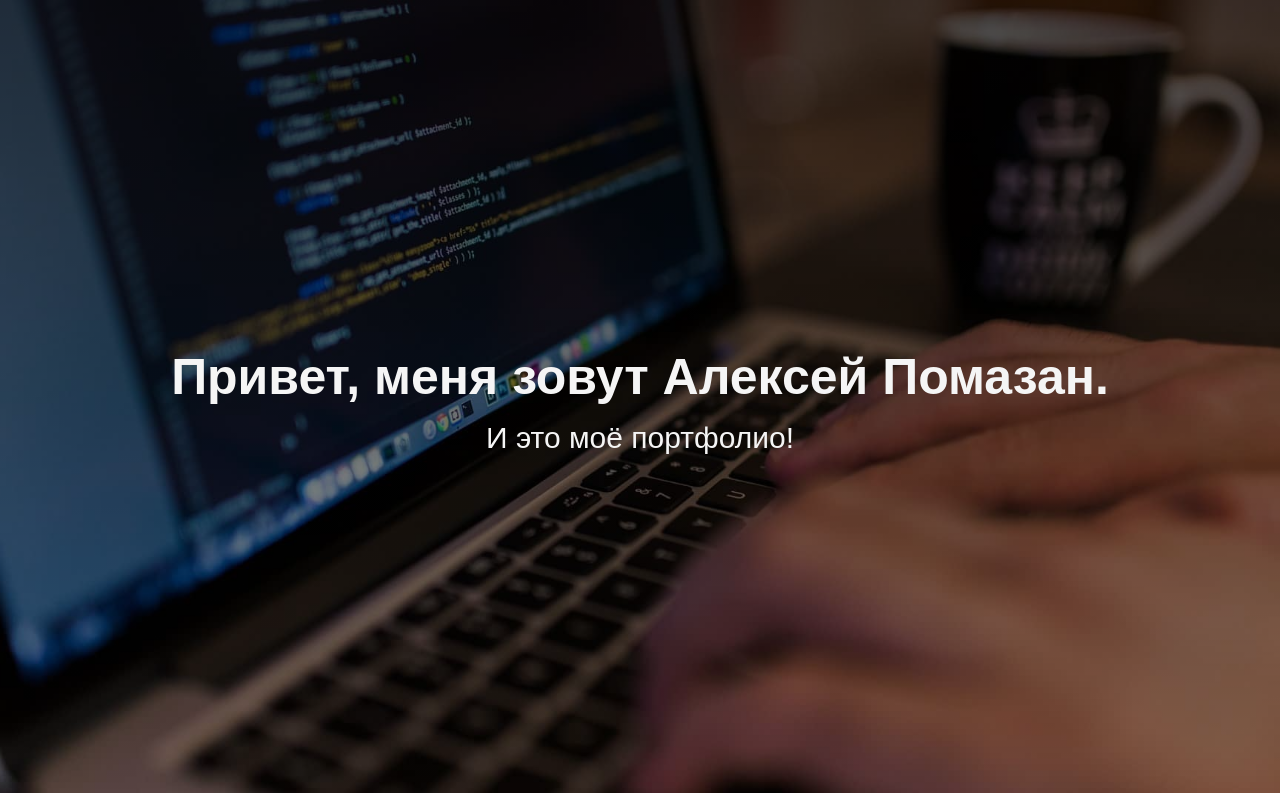
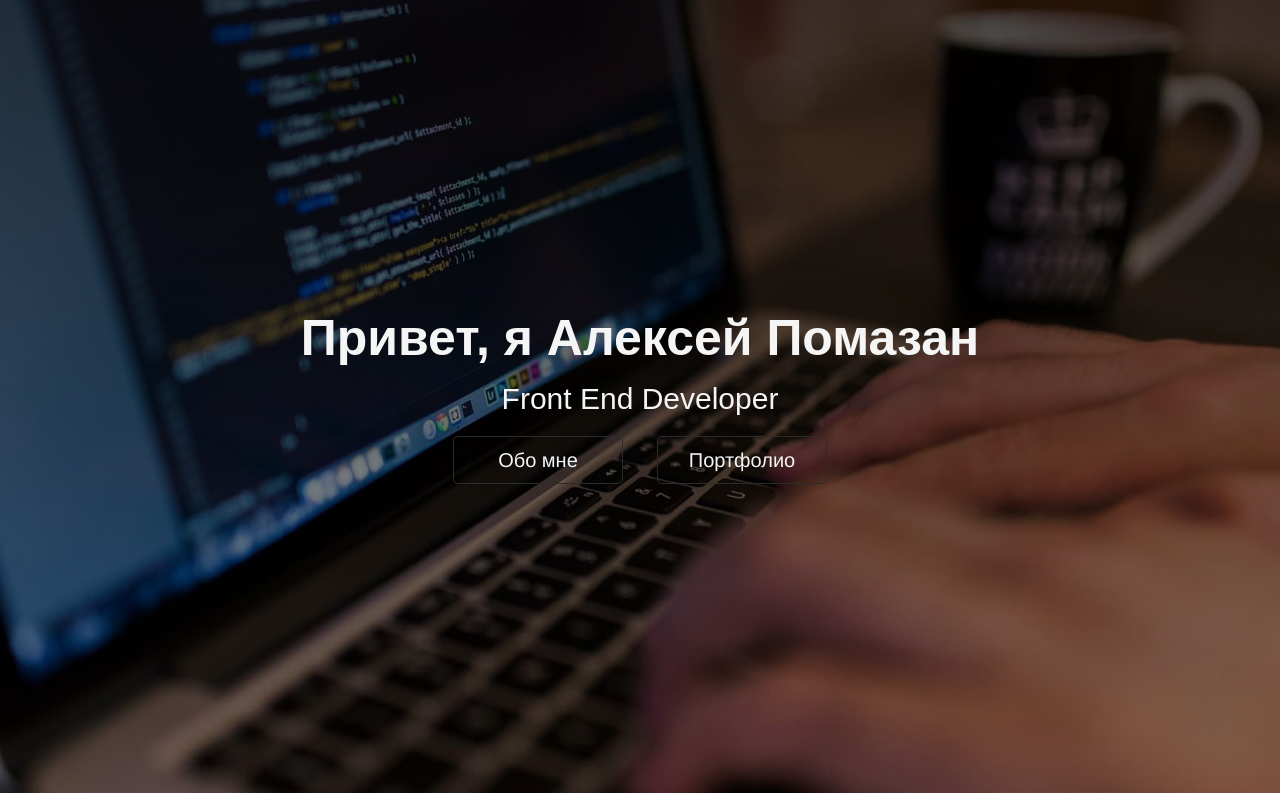
Before and after one commit to alexpomazan/alexpomazan-resume.github.io, a plain HTML site: page index.html in a window 1280 px wide. Shown: the top 793 px of the page. Drawn offline with nearby package versions, Linux system fonts and the light colour scheme.

Commit message:
small changes intro and about

```diff
--- a/index.html
+++ b/index.html
@@ -16,8 +16,10 @@
 <div class="wrapper" id="wrapper">
     <section class="first_content">
         <div class="main-text">
-            <p>Привет, меня зовут Алексей Помазан.</p>
-            <p class="main-text__second_item">И это моё портфолио!</p>
+            <p>Привет, я Алексей Помазан</p>
+            <p class="main-text__second_item">Front End Developer</p>
+            <a class="intro-btn btn btn btn-primary btn-lg col-3" href="">Обо мне</a>
+            <a class="intro-btn btn btn btn-primary btn-lg col-3" href="">Портфолио</a>
         </div>
     </section>
     <header>
--- a/style.css
+++ b/style.css
@@ -34,6 +34,17 @@
     margin: 0;
     font-size: 30px;
 }
+.intro-btn{
+    margin: 15px;
+    color: #f4f5f6;
+    background: none;
+    border-color: #2C2C2A;
+}
+.intro-btn:hover {
+    color: black;
+    background: #afb0b1;
+    border-color: black;
+}
 .about{
     display: flex;
     flex-direction: column;
@@ -66,6 +77,7 @@
 .download-resume:hover{
     color: #f4f5f6;
     background: #3e3e3c;
+    border-color: black;
 }
 .nav-content{
     height: 6vh;
```
